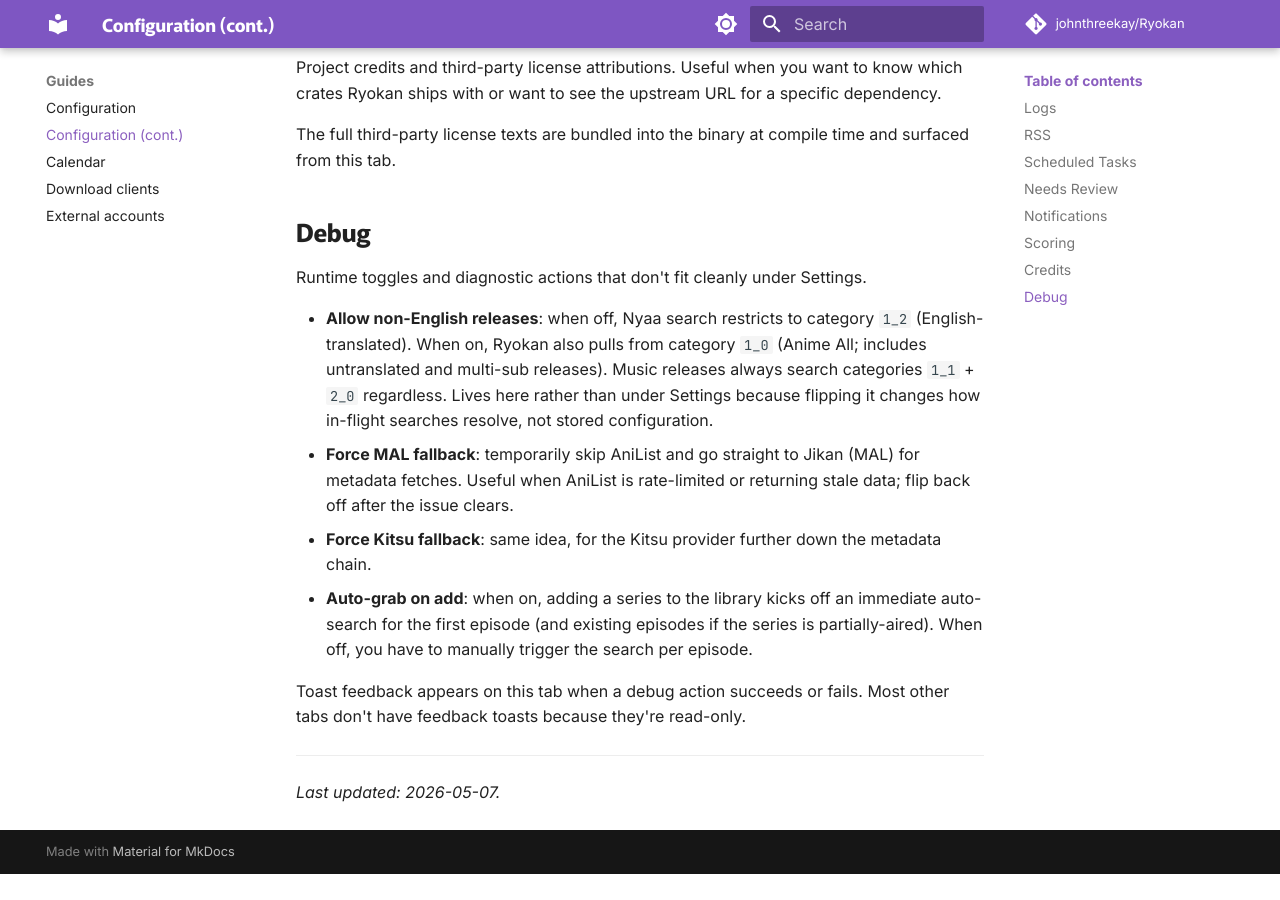
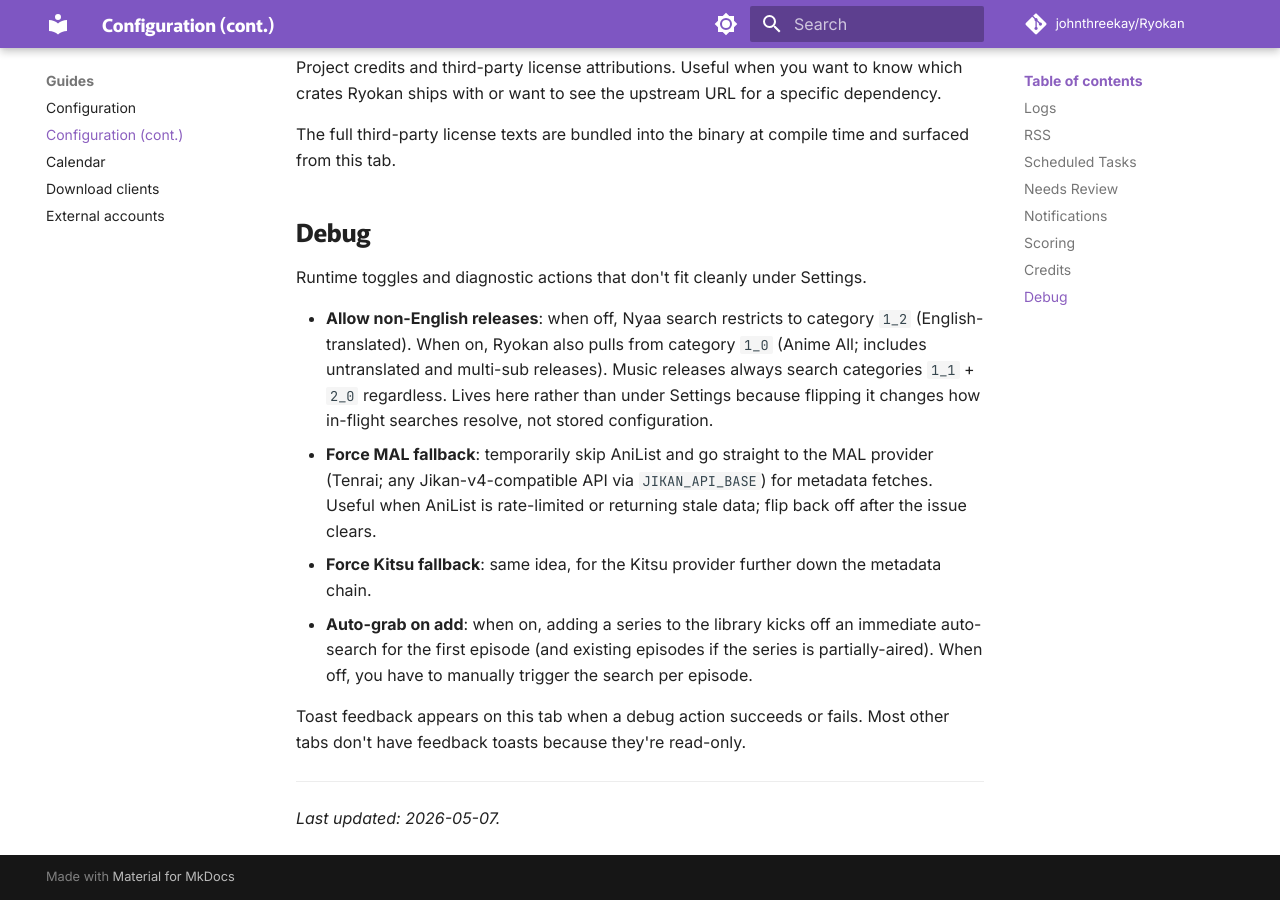
Before and after one commit to abhi1693/Ryokan, an MkDocs documentation site: the page built from docs/system.md, in a window 1280 px wide and 900 px high, scrolled down 3113 px. Built offline with MkDocs 1.6.1 and Material for MkDocs 9.7.7, drawn with Linux system fonts in a browser that asks for light colours; comment, search, counter and statistics services are not loaded; before the commit the page ends 3987 px from its top, so only the background shows below that.

Commit message:
fix(metadata): default MAL fallback to Tenrai; Jikan public API sunsets Oct 1 (#193)
Jikan's public API is discontinued October 1, 2026 (announced on their
Discord, June 2026) and its search endpoint already fails intermittently
with 504s, degrading the AL -> MAL fallback path today. Tenrai v1
(api.tenrai.org/v1) is a drop-in continuation of Jikan v4: authless,
identical response schema.

Verified empirically against all four endpoint shapes Ryokan uses
(/anime?q=, /anime/{id}/full, /anime/{id}/relations,
/anime/{id}/episodes?page=N): every field jikan.rs deserializes is
present, down to the title_romanji typo in the episodes payload.

Deliberately a one-const swap:
- JIKAN_API_BASE env override keeps its name and stays the wiremock
  seam for jikan_e2e / metadata_sync_e2e; it now reads as "any
  Jikan-v4-compatible base" (self-hosted Jikan remains valid).
- Module, LogCategory::Jikan, and error prefixes stay unchanged; no
  code outside jikan.rs matches on those strings (grep-verified), and
  the rename would churn the 19-variant log enum for zero behavior.
- The 429 cooldown machinery is shape-agnostic (status code +
  Retry-After), so unspecified Tenrai rate limits are handled.

Co-Authored-By: Claude Fable 5 <noreply@anthropic.com>

```diff
--- a/docs/system.md
+++ b/docs/system.md
@@ -85,7 +85,7 @@ The full third-party license texts are bundled into the binary at compile time a
 Runtime toggles and diagnostic actions that don't fit cleanly under Settings.
 
 - **Allow non-English releases**: when off, Nyaa search restricts to category `1_2` (English-translated). When on, Ryokan also pulls from category `1_0` (Anime All; includes untranslated and multi-sub releases). Music releases always search categories `1_1` + `2_0` regardless. Lives here rather than under Settings because flipping it changes how in-flight searches resolve, not stored configuration.
-- **Force MAL fallback**: temporarily skip AniList and go straight to Jikan (MAL) for metadata fetches. Useful when AniList is rate-limited or returning stale data; flip back off after the issue clears.
+- **Force MAL fallback**: temporarily skip AniList and go straight to the MAL provider (Tenrai; any Jikan-v4-compatible API via `JIKAN_API_BASE`) for metadata fetches. Useful when AniList is rate-limited or returning stale data; flip back off after the issue clears.
 - **Force Kitsu fallback**: same idea, for the Kitsu provider further down the metadata chain.
 - **Auto-grab on add**: when on, adding a series to the library kicks off an immediate auto-search for the first episode (and existing episodes if the series is partially-aired). When off, you have to manually trigger the search per episode.
 
```
Also changed, not shown: CLAUDE.md (+4 -4 lines), 1 other file.
